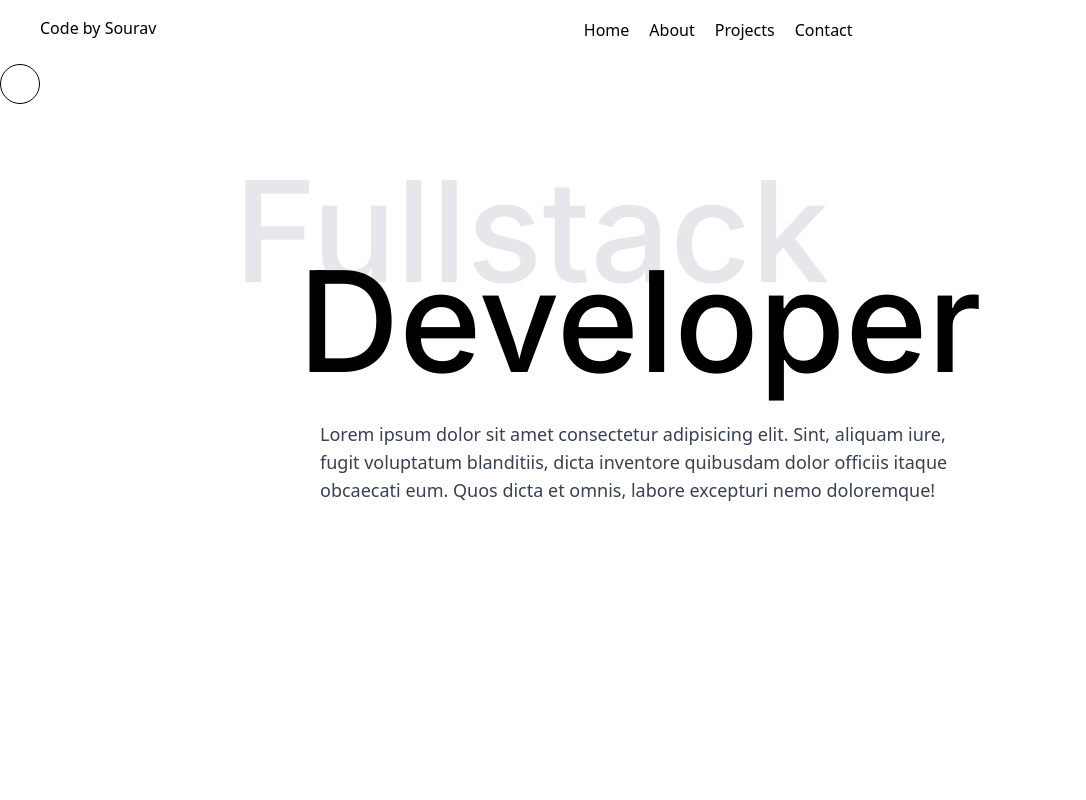
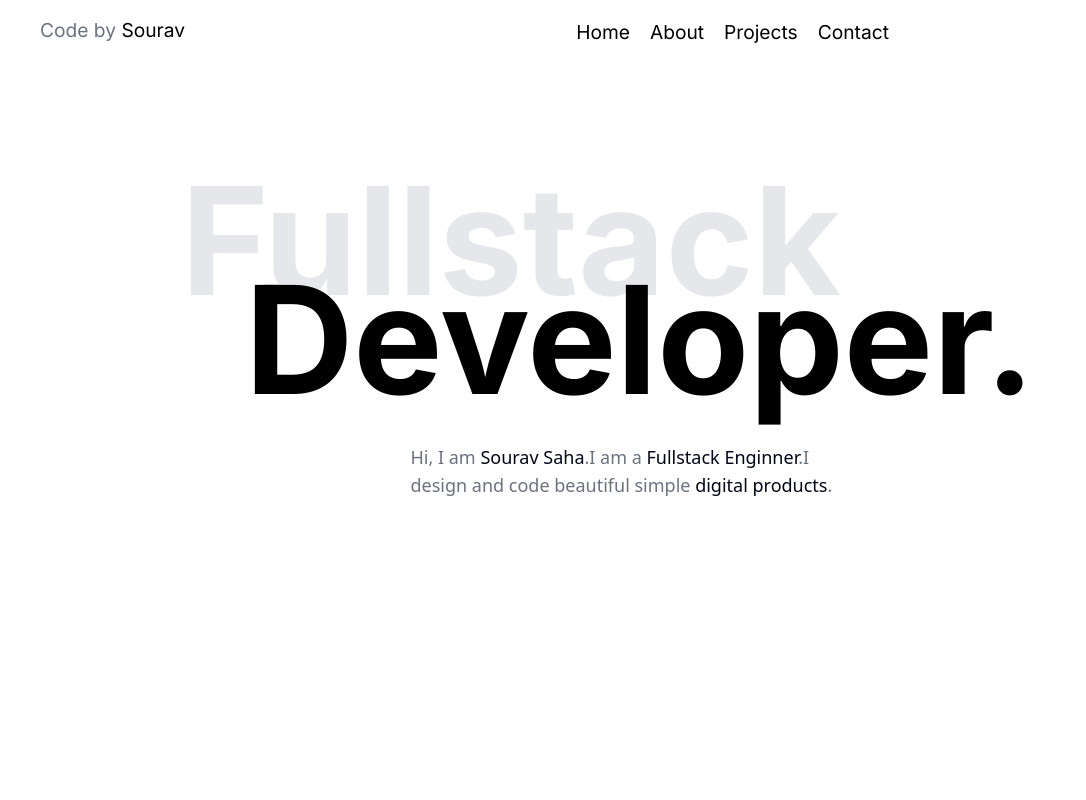
Before and after one commit to NULLcodehub/sourav_saha_sortfolio, a React (Vite) app: page / in a window 1280 px wide. Shown: the top 800 px of the page, without its empty margins (0-1086 px from the left). Built offline with nearby package versions, Linux system fonts and the light colour scheme.

Commit message:
hero section design fenished

```diff
--- a/package.json
+++ b/package.json
@@ -17,6 +17,7 @@
     "@fortawesome/react-fontawesome": "^0.2.1",
     "@splinetool/react-spline": "^2.2.6",
     "@splinetool/runtime": "^1.3.8",
+    "aos": "^2.3.4",
     "framer-motion": "^11.2.4",
     "lucide-react": "^0.378.0",
     "react": "^18.2.0",
--- a/src/App.css
+++ b/src/App.css
@@ -1,3 +1,7 @@
+@import url('https://fonts.googleapis.com/css2?family=Lato:ital,wght@0,100;0,300;0,400;0,700;0,900;1,100;1,300;1,400;1,700;1,900&display=swap');
+@import url('https://fonts.googleapis.com/css2?family=Inter:wght@100..900&display=swap');
+
+
 body{
     margin-top: 0px;
 
--- a/src/App.jsx
+++ b/src/App.jsx
@@ -1,6 +1,6 @@
-import React from 'react'
+import React,{useEffect} from 'react'
 import { BrowserRouter as Router, Routes, Route } from 'react-router-dom';
-
+import AOS from 'aos';
 
 
 import Navbar from './components/Navbar/Navbar';
@@ -11,9 +11,18 @@ import Contact from './components/Contact/Contact';
 import Cursor from './components/Cursor/Cursor';
 import './App.css';
 
+
 function App() {
 
-
+  useEffect(() => {
+    // Initialize AOS
+    AOS.init({
+      duration: 1000,
+      easing: 'ease-in-out',
+      offset: 120,
+      delay: 100,
+    });
+  }, []);
 
 
   return (
--- a/src/components/About/About.jsx
+++ b/src/components/About/About.jsx
@@ -1,8 +1,8 @@
 import React from 'react';
-
+import './About.css'
 const About = () => {
     return (
-        <div id="About" className='text-5xl flex justify-center items-center h-screen'>
+        <div id="About" className='text-5xl bg-white flex justify-center bg-black h-screen text-white'>
             About us
         </div>
     );
--- a/src/components/Cursor/Cursor.jsx
+++ b/src/components/Cursor/Cursor.jsx
@@ -31,14 +31,14 @@ const Cursor = () => {
 
     return (
         <>
-            <div ref={pointerRef}
+            <div className='' ref={pointerRef}
                 style={{
                     position: 'fixed',
                     zIndex: 999,
-                    width: '40px',
-                    height: '40px',
+                    width: '50px',
+                    height: '50px',
                     borderRadius: '50%',
-                    border:'1px solid',
+
                     pointerEvents: 'none',
                     cursor:'none',
                     background:'white',
--- a/src/components/Hero/Hero.css
+++ b/src/components/Hero/Hero.css
@@ -1,16 +1,31 @@
-@import url('https://fonts.googleapis.com/css2?family=Lato:ital,wght@0,100;0,300;0,400;0,700;0,900;1,100;1,300;1,400;1,700;1,900&display=swap');
-@import url('https://fonts.googleapis.com/css2?family=Inter:wght@100..900&display=swap');
 
 
 .dev-intro{
     font-family:"Inter", sans-serif ;
     /* font-size:100px; */
-    font-weight: 500;
+    font-weight: 700;
     line-height: 0.9;
+    transition: transform 0.2s ease-out
 }
+
+
 .developer{
+    animation: beep 2s ease-in-out forwards;
 
 }
+
+
+@keyframes beep {
+    0%, 100% {
+      transform: scale(1);
+      /* background-color: #fff; */
+    }
+    50% {
+      transform: scale(1.7);
+      /* background-color: #ff0000; */
+    }
+  }
+
 .intro{
     font-family: "Inter", sans-serif;
     /* font-weight: 1000; */
--- a/src/components/Hero/Hero.jsx
+++ b/src/components/Hero/Hero.jsx
@@ -1,42 +1,52 @@
-import React, { useState } from 'react';
+import React, { useEffect, useRef, useState } from 'react';
 import Spline from '@splinetool/react-spline';
 import Navbar from '../Navbar/Navbar';
 import {motion, scroll} from 'framer-motion';
-
+import 'aos/dist/aos.css'
+import AOS from 'aos';
 
 import './Hero.css';
 const Hero = () => {
-
-    const [scrolly,setScroll]=useState(0)
-
-    scroll(progress=>{
-        setScroll(progress)
-    })
-    // console.log(scrolly)
 
 
 
     return (
         <>
 
-            <motion.div id='Hero' className='flex flex-col bg-white items-center h-screen'
+            <motion.div id='Hero' className='flex flex-col mx-7 bg-white  items-center h-screen'
             animate={{}}>
-                    <motion.div  className='flex justify-center flex-col items-center h-96 my-20'
+                    <motion.div  className='flex  justify-center flex-col items-center h-96 my-20'
 
                         initial={{opacity:0}}
                         whileInView={{opacity:[0,0.1,0.2,0.3,0.4,0.5,0.7,0.8,0.9,1]}}
 
 
+                    >
+                        <motion.h1  id='header-intro' className='dev-intro  text-60px sm:text-80px  md:text-150px'>
+                            <motion.div  className='dev-intro-span1 ml-4 md:ml-0 text-gray-200 '
+                              data-aos='fade-up'
+                              data-aos-delay='2000'
+                              data-aos-duration='3000'
 
+                            >
+                                Fullstack
+                            </motion.div>
 
-                    >
-                        <motion.h1 className='dev-intro text-70px sm:text-80px  md:text-140px'>
-                            <motion.div className='dev-intro-span1 text-gray-200'>Fullstack</motion.div>
-                            <motion.div className=' developer px-16 z-10 relative md:bottom-9'>Developer</motion.div>
+                            <motion.div className=' developer px-16 z-10 relative md:bottom-9'
+                                data-aos='fade-in'
+                                data-aos-duration='1000'
+                                data-aos-delay="7"
+                            >
+                                Developer.
+                            </motion.div>
 
                         </motion.h1>
-                        <p className=' w-9/12  text-gray-700 py-4 md:py-0 md:text-lg md:w-6/12'>
-                            Lorem ipsum dolor sit amet consectetur adipisicing elit. Sint, aliquam iure, fugit voluptatum blanditiis, dicta inventore quibusdam dolor officiis itaque obcaecati eum. Quos dicta et omnis, labore excepturi nemo doloremque!
+                        <p className=' w-9/12  text-gray-500 py-4 md:py-0 md:text-lg md:w-6/12'
+                            data-aos='fade-down'
+                            data-aos-delay='2000'
+                            data-aos-duration='3000'
+                        >
+                            Hi, I am <span className='text-slate-950'>Sourav Saha</span>.I am a <span className='text-slate-950'>Fullstack Enginner</span>.I design and code beautiful simple <span className='text-slate-950'>digital products</span>.
                         </p>
                     </motion.div>
 
--- a/src/components/Navbar/Navbar.css
+++ b/src/components/Navbar/Navbar.css
@@ -1,4 +1,10 @@
+.mainNavbar{
+    font-family:"Inter", sans-serif ;
+    font-size: 1.2rem;
+}
+
 nav li{
     padding: 10px;
 
+
 }
--- a/src/components/Navbar/Navbar.jsx
+++ b/src/components/Navbar/Navbar.jsx
@@ -24,10 +24,17 @@ const Navbar = () => {
 
     return (
         <>
-        <div className={`top-0 bg-white left-0 sticky flex mt-2 ml-5 mr-5 h-14 min-w-fit rounded-md justify-between  ${navActive ? "h-fit transition-all duration-1000 ease-out ": null} `}>
+        <div className={`mainNavbar top-0 bg-white z-50 left-0 sticky flex mt-2 ml-5 mr-5 h-14 min-w-fit rounded-md justify-between  ${navActive ? "h-fit transition-all duration-1000 ease-out ": null} `}
+
+
+
+        >
             <>
                 <div>
-                    <h1 className='mx-5 my-2'>Code by Sourav</h1>
+                    <h1 className='mx-5 my-2  text-gray-500'
+                        data-aos='fade-down'
+                        data-aos-delay='3000'
+                    >Code by <span className='text-black '>Sourav</span></h1>
                 </div>
 
                 {/* hidden md:block */}
--- a/src/components/Navbar/NavbarList.jsx
+++ b/src/components/Navbar/NavbarList.jsx
@@ -8,7 +8,9 @@ const NavbarList = ({closeNav}) => {
     // console.log(closeNav)
     return (
        <>
-            <nav>
+            <nav
+            data-aos='fade-down'
+            data-aos-delay='3000'>
                 <div>
                     <motion.ul className={` flex flex-col md:flex-row mt-14 md:mt-0 min-w-fit md:w-full justify-center  items-center navlinks`}>
 
--- a/tailwind.config.js
+++ b/tailwind.config.js
@@ -6,9 +6,10 @@ export default{
       fontSize:{
         '40px':'40px',
         '50px':'50px',
+        '60px':'60px',
         '70px':'70px',
         '80px':'80px',
-        '140px':'140px',
+        '150px':'150px',
         '100px':'100px',
         '200px':'200px',
         '300px':'300px',
```
Also changed, not shown: src/components/About/About.css (added), 1 other file (tests, documents, lock files or other folders).
